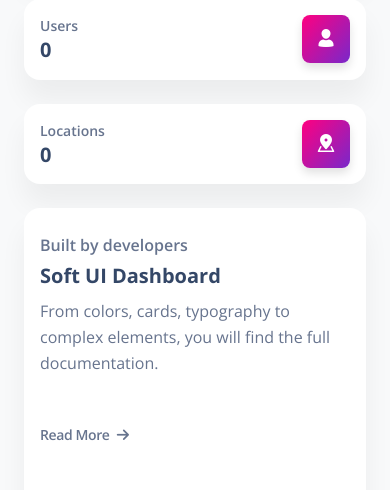
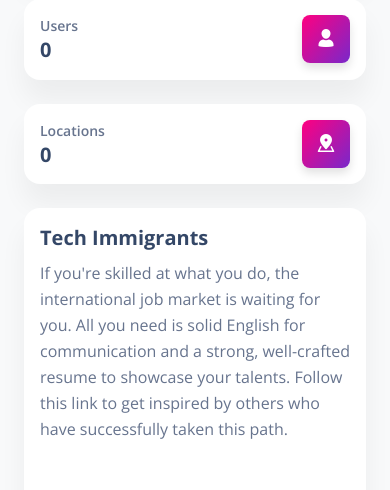
Before and after one commit to amirayat/RelocateJobs, a Django app: page / in a window 390 px wide. Shown: the part 329-819 px from the top of the page. Run offline with Django 4.2, Linux system fonts and the light colour scheme; data that the repository does not hold is empty; some libraries are stand-ins or nearby versions.

Commit message:
dashboard card context

```diff
--- a/admin_soft/templates/pages/index.html
+++ b/admin_soft/templates/pages/index.html
@@ -97,23 +97,14 @@
           <div class="card">
             <div class="card-body p-3">
               <div class="row">
-                <div class="col-lg-6">
+                <div class="col-lg-12">
                   <div class="d-flex flex-column h-100">
-                    <p class="mb-1 pt-2 text-bold">Built by developers</p>
-                    <h5 class="font-weight-bolder">Soft UI Dashboard</h5>
-                    <p class="mb-5">From colors, cards, typography to complex elements, you will find the full documentation.</p>
-                    <a class="text-body text-sm font-weight-bold mb-0 icon-move-right mt-auto" href="javascript:;">
-                      Read More
+                    <h5 class="font-weight-bolder">Tech Immigrants</h5>
+                    <p class="mb-5">If you're skilled at what you do, the international job market is waiting for you. All you need is solid English for communication and a strong, well-crafted resume to showcase your talents. Follow this link to get inspired by others who have successfully taken this path.</p>
+                    <a class="text-body text-sm font-weight-bold mb-0 icon-move-right mt-auto" href="https://www.youtube.com/@TechImmigrants" target="_blank">
+                      Watch On YouTube
                       <i class="fas fa-arrow-right text-sm ms-1" aria-hidden="true"></i>
                     </a>
-                  </div>
-                </div>
-                <div class="col-lg-5 ms-auto text-center mt-5 mt-lg-0">
-                  <div class="bg-gradient-primary border-radius-lg h-100">
-                    <img src="{% static 'img/shapes/waves-white.svg' %}" class="position-absolute h-100 w-50 top-0 d-lg-block d-none" alt="waves">
-                    <div class="position-relative d-flex align-items-center justify-content-center h-100">
-                      <img class="w-100 position-relative z-index-2 pt-4" src="{% static 'img/illustrations/rocket-white.png' %}" alt="rocket">
-                    </div>
                   </div>
                 </div>
               </div>
@@ -122,13 +113,13 @@
         </div>
         <div class="col-lg-5">
           <div class="card h-100 p-3">
-            <div class="overflow-hidden position-relative border-radius-lg bg-cover h-100" style="background-image: url('{% static 'img/ivancik.jpg' %}');">
+            <div class="overflow-hidden position-relative border-radius-lg bg-cover h-100">
               <span class="mask bg-gradient-dark"></span>
               <div class="card-body position-relative z-index-1 d-flex flex-column h-100 p-3">
-                <h5 class="text-white font-weight-bolder mb-4 pt-2">Work with the rockets</h5>
-                <p class="text-white">Wealth creation is an evolutionarily recent positive-sum game. It is all about who take the opportunity first.</p>
-                <a class="text-white text-sm font-weight-bold mb-0 icon-move-right mt-auto" href="javascript:;">
-                  Read More
+                <h5 class="text-white font-weight-bolder mb-4 pt-2">ATS-Friendly Resume Templates</h5>
+                <p class="text-white">Boost your job search with our recommended site—packed with ATS-friendly resume templates to help you stand out effortlessly.</p>
+                <a class="text-white text-sm font-weight-bold mb-0 icon-move-right mt-auto" href="https://www.jobscan.co/resume-templates/ats-templates", target="_blank">
+                  Explore Templates
                   <i class="fas fa-arrow-right text-sm ms-1" aria-hidden="true"></i>
                 </a>
               </div>
```
Also changed, not shown: admin_soft/templates/admin/index.html (+9 -18 lines).
